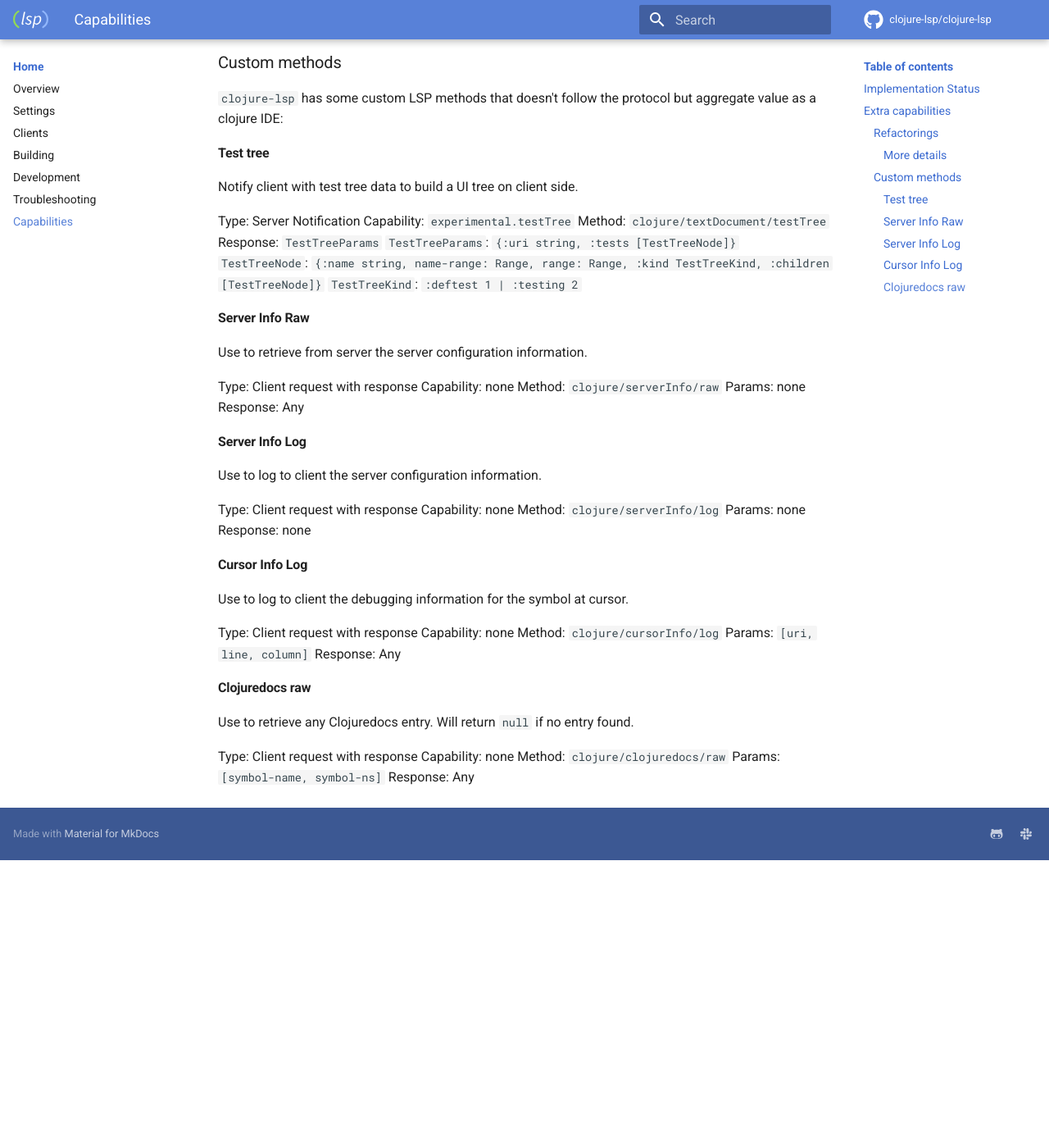
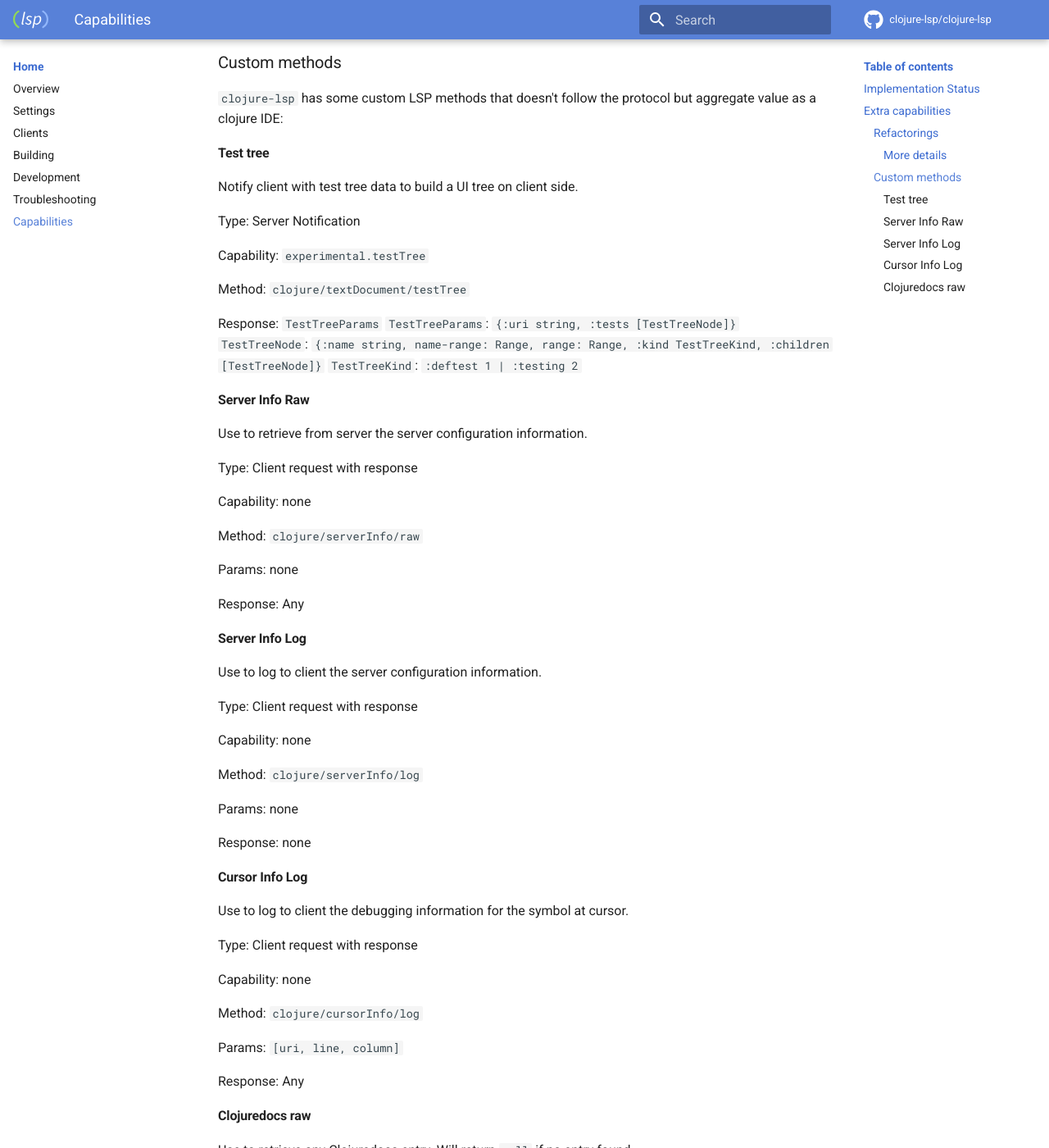
Before and after one commit to clojure-lsp/clojure-lsp, an MkDocs documentation site: the page built from docs/capabilities.md, in a window 1280 px wide and 1400 px high, scrolled down 4857 px. Shown: the whole window at 82% size. Built offline with MkDocs 1.6.1 and Material for MkDocs 9.7.7, drawn with Linux system fonts in a browser that asks for light colours; comment, search, counter and statistics services are not loaded; before the commit the page ends 5906 px from its top, so only the background shows below that; some of the changed text lies outside the part shown.

```diff
--- a/docs/capabilities.md
+++ b/docs/capabilities.md
@@ -59,7 +59,7 @@ Below are all the currently supported LSP capabilities and their implementation
 | textDocument/rangeFormatting           | √    |                                               |
 | textDocument/onTypeFormatting          |      |                                               |
 | textDocument/rename                    | √    |                                               |
-| textDocument/prepareRename             |      |                                               |
+| textDocument/prepareRename             | √    |                                               |
 | textDocument/foldingRange              |      |                                               |
 | textDocument/selectionRange            |      |                                               |
 | textDocument/semanticTokens/full       | √    |                                               |
@@ -125,8 +125,11 @@ Other clients might provide a higher level interface to `workspace/executeComman
 Notify client with test tree data to build a UI tree on client side.
 
 Type: Server Notification
+
 Capability: `experimental.testTree`
+
 Method: `clojure/textDocument/testTree`
+
 Response: `TestTreeParams`
   `TestTreeParams`: `{:uri string, :tests [TestTreeNode]}`
   `TestTreeNode`: `{:name string, name-range: Range, range: Range, :kind TestTreeKind, :children [TestTreeNode]}`
@@ -137,9 +140,13 @@ Response: `TestTreeParams`
 Use to retrieve from server the server configuration information.
 
 Type: Client request with response
+
 Capability: none
+
 Method: `clojure/serverInfo/raw`
+
 Params: none
+
 Response: Any
 
 #### Server Info Log
@@ -147,9 +154,13 @@ Response: Any
 Use to log to client the server configuration information.
 
 Type: Client request with response
+
 Capability: none
+
 Method: `clojure/serverInfo/log`
+
 Params: none
+
 Response: none
 
 #### Cursor Info Log
@@ -157,9 +168,13 @@ Response: none
 Use to log to client the debugging information for the symbol at cursor.
 
 Type: Client request with response
+
 Capability: none
+
 Method: `clojure/cursorInfo/log`
+
 Params: `[uri, line, column]`
+
 Response: Any
 
 #### Clojuredocs raw
@@ -167,7 +182,11 @@ Response: Any
 Use to retrieve any Clojuredocs entry. Will return `null` if no entry found.
 
 Type: Client request with response
+
 Capability: none
+
 Method: `clojure/clojuredocs/raw`
+
 Params: `[symbol-name, symbol-ns]`
+
 Response: Any
```
